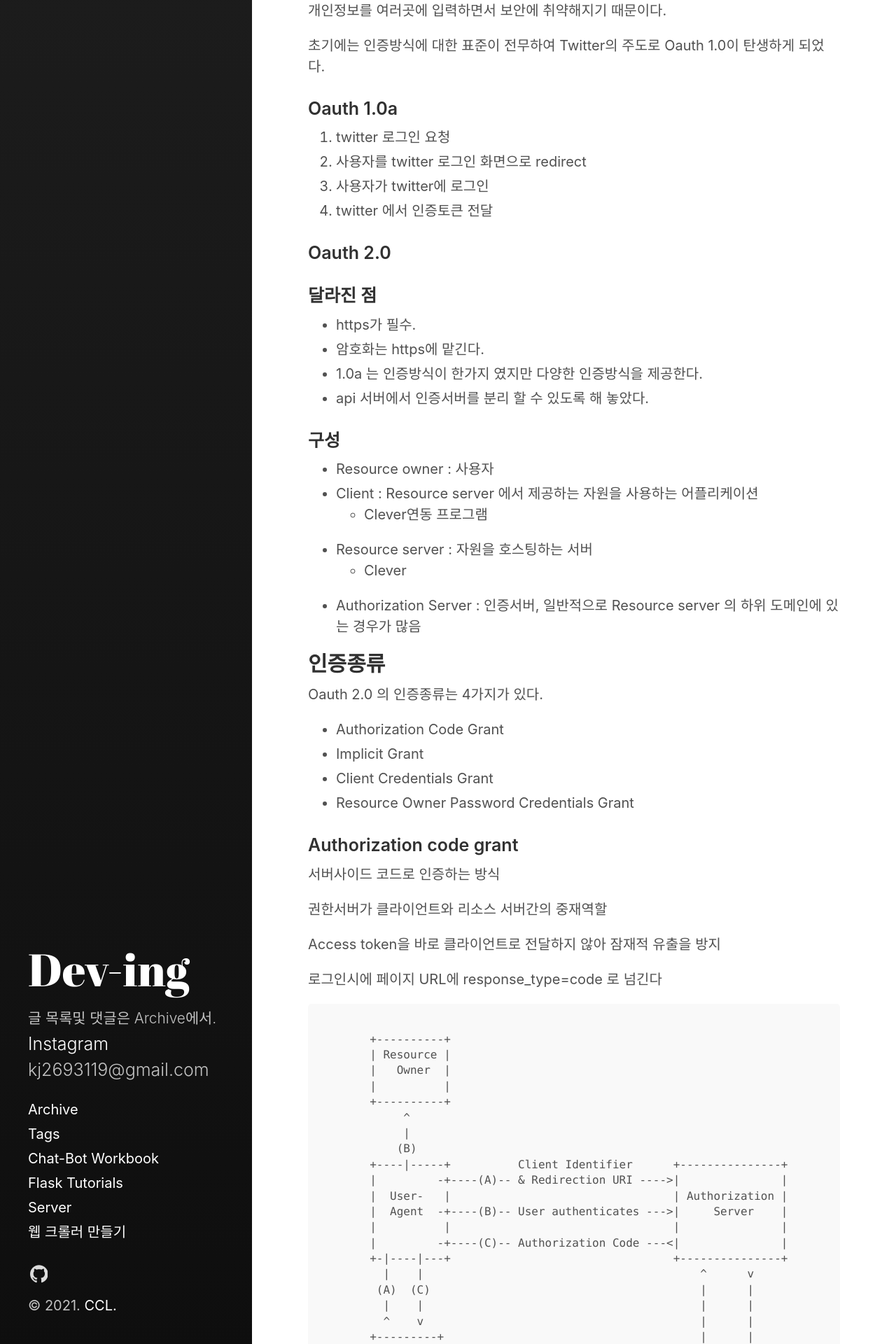
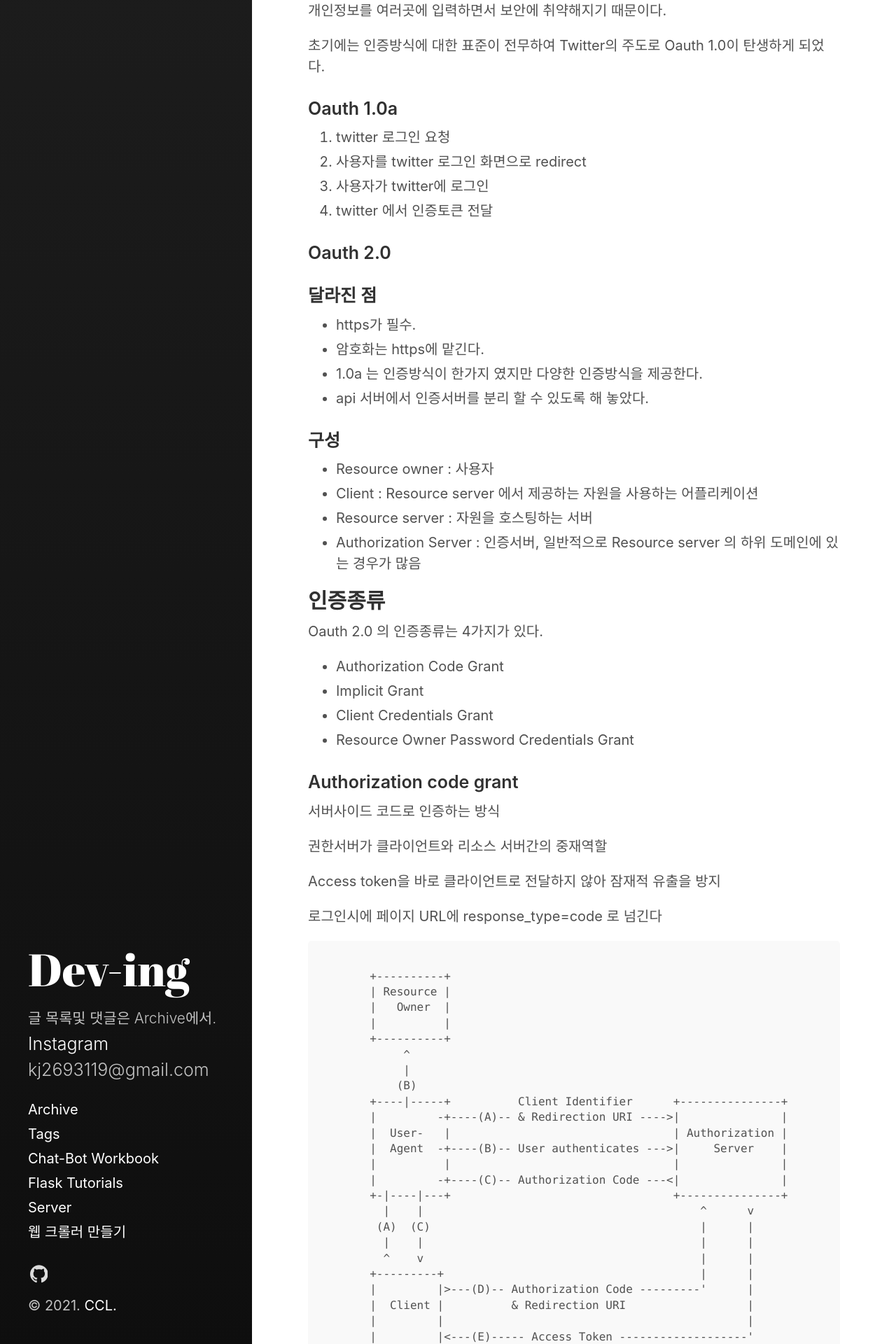
Before and after one commit to Cozy-Ho/Cozy-Ho.github.io, a Jekyll site: the page built from _posts/2021-07-19-oidc-provider + OAuth 인증서버 직접 구현하기.md, in a window 1280 px wide. Shown: the part 3080-5000 px from the top of the page at 70% size. Built offline with Jekyll 4.4.1, drawn with Linux system fonts in a browser that asks for light colours; comment, search, counter and statistics services are not loaded.

Commit message:
[Fix] typo

```diff
--- a/_posts/2021-07-19-oidc-provider + OAuth 인증서버 직접 구현하기.md
+++ b/_posts/2021-07-19-oidc-provider + OAuth 인증서버 직접 구현하기.md
@@ -118,9 +118,7 @@ third party Application 에 계정정보(ID, PW)를 제공하고 싶지 않은
 
 - Resource owner : 사용자
 - Client : Resource server 에서 제공하는 자원을 사용하는 어플리케이션
-  - Clever연동 프로그램
 - Resource server : 자원을 호스팅하는 서버
-  - Clever
 - Authorization Server : 인증서버, 일반적으로 Resource server 의 하위 도메인에 있는 경우가 많음
 
 ## 인증종류
```
